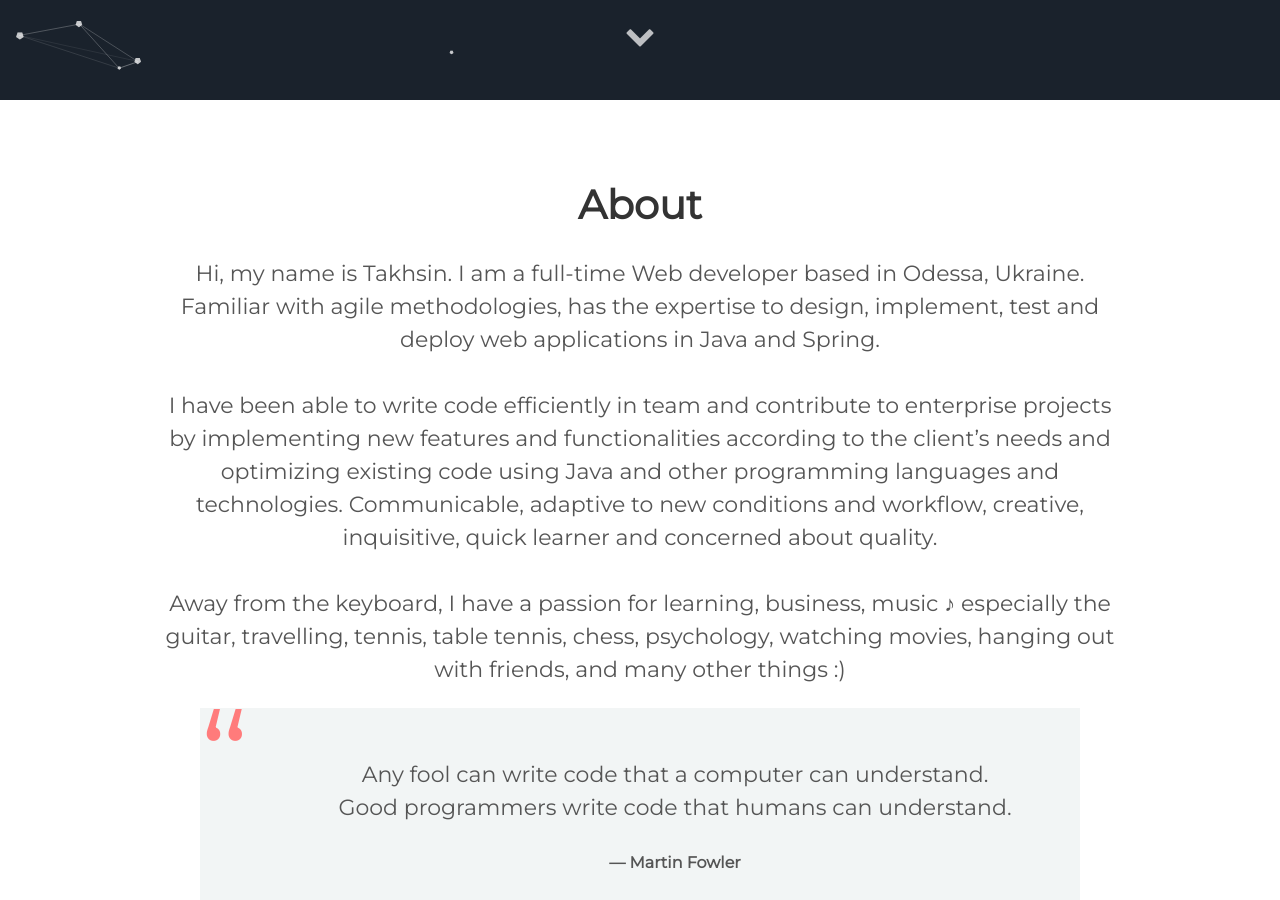
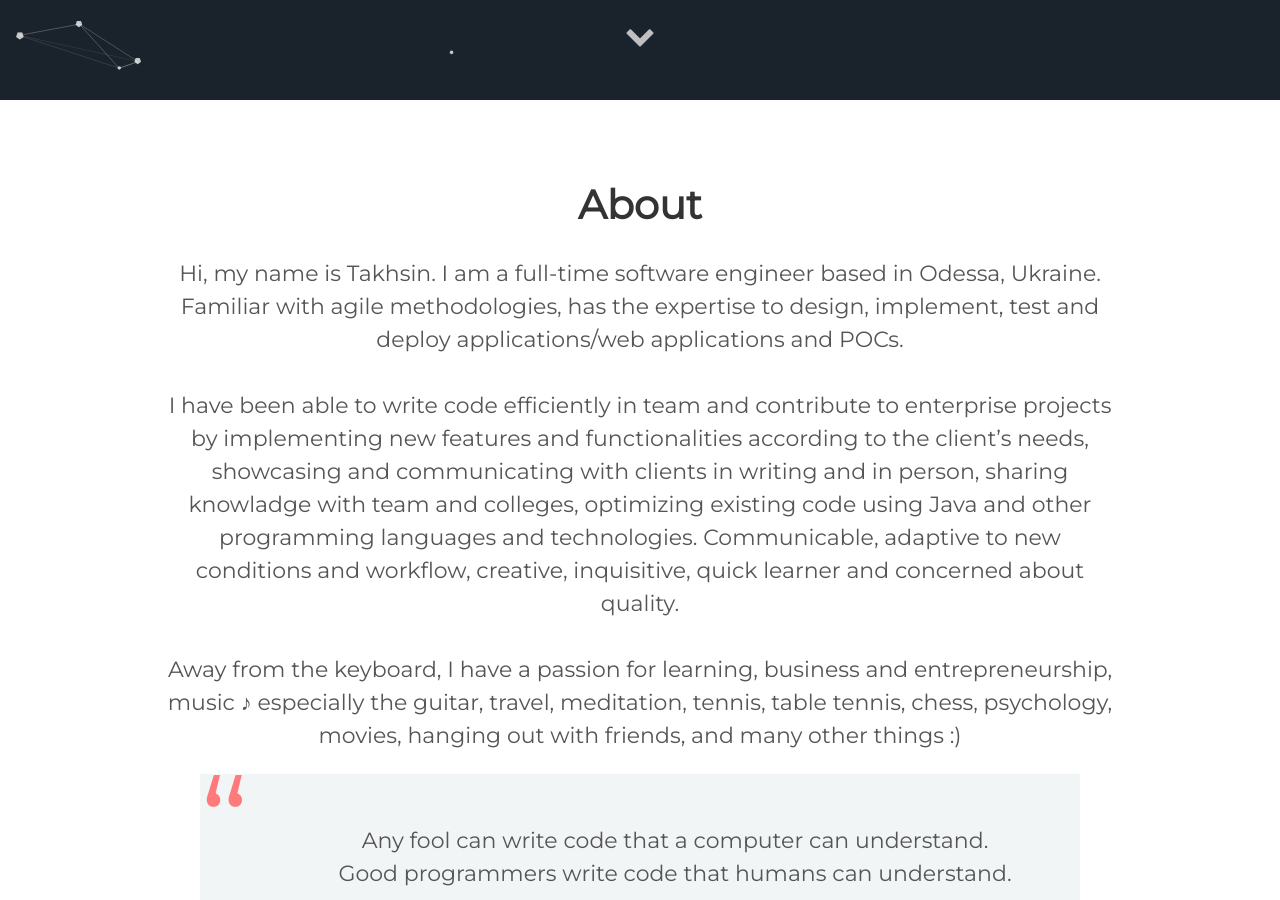
Before and after one commit to mrsaraira/mrsaraira.github.io, a Jekyll site: the page built from index.html, in a window 1280 px wide and 900 px high, scrolled down 800 px. Built offline with Jekyll 4.4.1, drawn with Linux system fonts in a browser that asks for light colours; some of the changed text lies outside the part shown.

Commit message:
Update about.html

```diff
--- a/_includes/about.html
+++ b/_includes/about.html
@@ -1,14 +1,13 @@
  <div class="user-details">
    <h1> About </h1>
-   <p> Hi, my name is Takhsin. I am a full-time Web developer based in Odessa, Ukraine.
-     Familiar with agile methodologies, has the expertise to design, implement, test and deploy web applications in Java
-     and Spring.
+   <p> Hi, my name is Takhsin. I am a full-time software engineer based in Odessa, Ukraine.
+     Familiar with agile methodologies, has the expertise to design, implement, test and deploy applications/web applications and POCs.
      <br><br>I have been able to write code efficiently in team and contribute to enterprise projects by implementing
-     new features and functionalities according to the client’s needs and optimizing existing code using Java and other
+     new features and functionalities according to the client’s needs, showcasing and communicating with clients in writing and in person, sharing knowladge with team and colleges, optimizing existing code using Java and other
      programming languages and technologies.
      Communicable, adaptive to new conditions and workflow, creative, inquisitive, quick learner and concerned about quality.<br><br>
-     Away from the keyboard, I have a passion for learning, business, music &#9834; especially the guitar, travelling, tennis, table tennis, chess, psychology,
-     watching movies, hanging out with friends, and many other things :)
+     Away from the keyboard, I have a passion for learning, business and entrepreneurship, music &#9834; especially the guitar, travel, meditation, tennis, table tennis, chess, psychology,
+     movies, hanging out with friends, and many other things :)
    </p>
    <blockquote>
      <p>Any fool can write code that a computer can understand. <br/> Good programmers write code
```
Also changed, not shown: other parts of _includes/about.html (+1 -1 lines).
